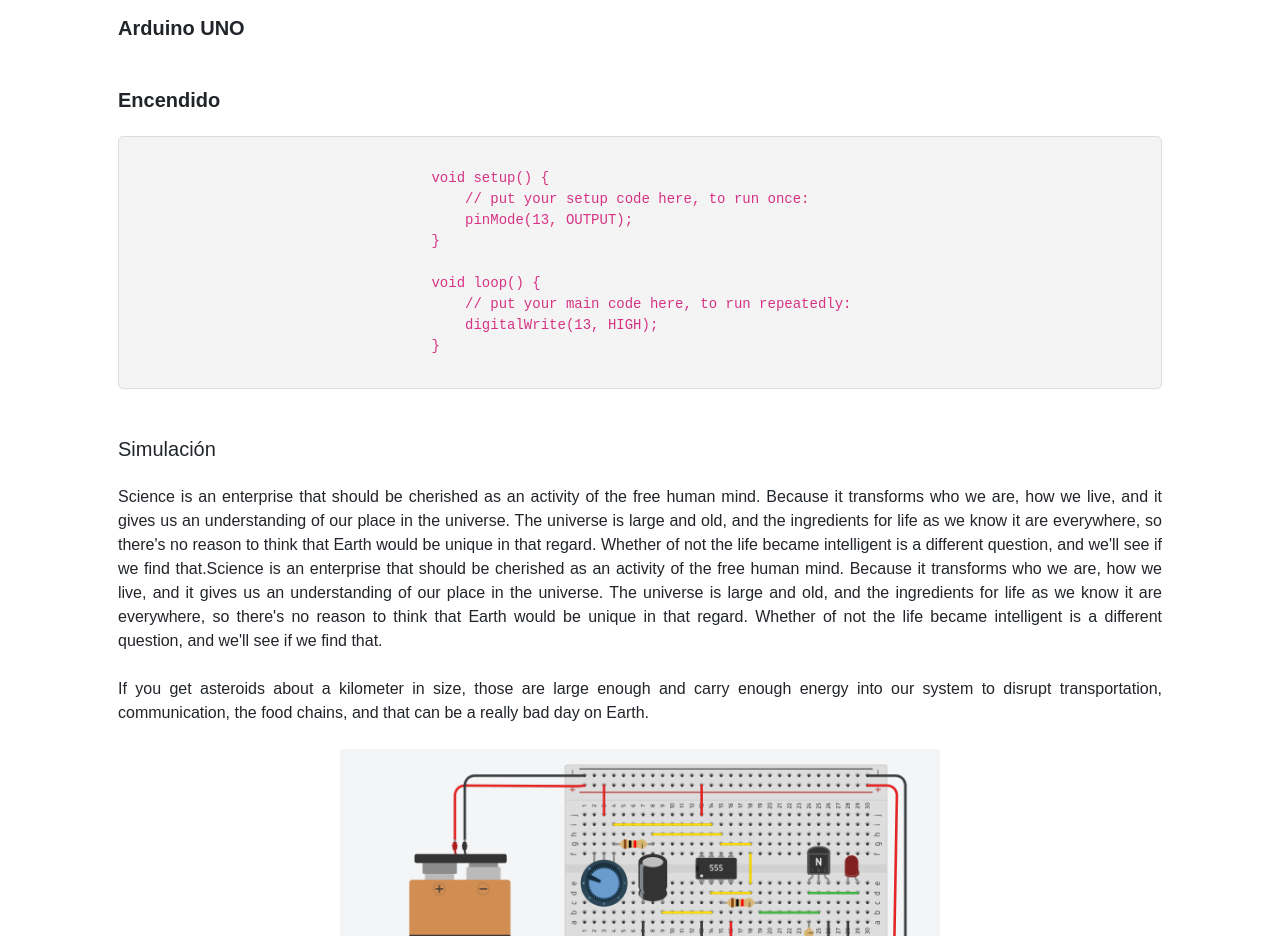
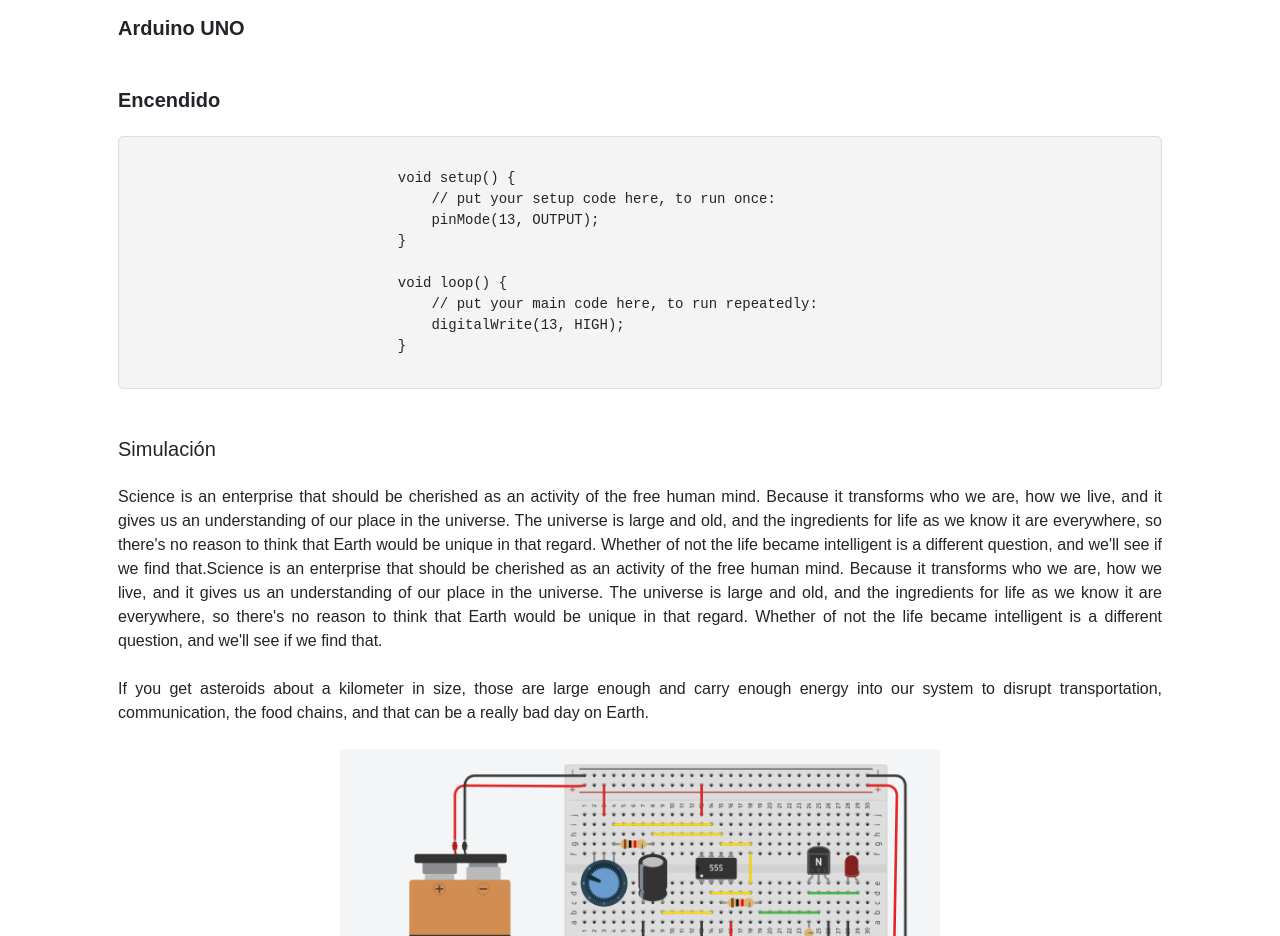
Before and after one commit to AugustoMantilla/LabElementosII.github.io, a plain HTML site: page practica1/index.html in a window 1280 px wide. Shown: the part 9200-10136 px from the top of the page. Drawn offline with nearby package versions, Linux system fonts and the light colour scheme.

Commit message:
intento3

```diff
--- a/practica1/index.html
+++ b/practica1/index.html
@@ -365,8 +365,7 @@
 
                             <h2 class="fw-bolder mb-4 mt-5 fs-5"><b>Arduino UNO</b></h2>
                             <h3 class="fw-bolder mb-4 mt-5 fs-5"><b>Encendido</b></h3>
-                            <p class="fs-6 mb-4">
-                                <code>
+                            <pre><code>
                                 void setup() {
                                     // put your setup code here, to run once:
                                     pinMode(13, OUTPUT);
@@ -376,8 +375,7 @@
                                     // put your main code here, to run repeatedly:
                                     digitalWrite(13, HIGH);
                                 }
-                                    </code>
-                            </p>
+                            </code></pre>
 
 
                             <p id="simulacion">
```
Lines whose indentation alone changed are shown as unchanged.
